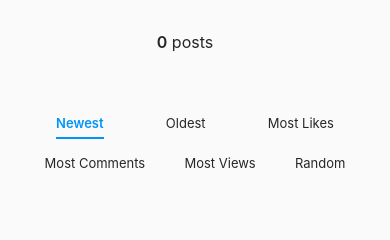
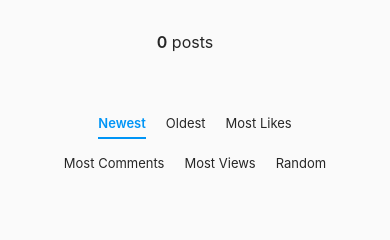
Before and after one commit to greg-randall/memento-mori, a PHP site: page / in a window 390 px wide. Shown: the part 242-482 px from the top of the page. Run offline with PHP 8.4, Linux system fonts and the light colour scheme; data that the repository does not hold is empty.

Commit message:
style: Center and align sort options on mobile with improved spacing

```diff
--- a/index.php
+++ b/index.php
@@ -764,6 +764,8 @@ $first_timestamp = gmdate("F Y",$post_data[$last_key]['creation_timestamp_unix']
         justify-content: center;
         flex-wrap: wrap;
         margin: 5px 0;
+        width: 100%;
+        max-width: 600px;
       }
 
       .sort-link {
@@ -900,13 +902,14 @@ $first_timestamp = gmdate("F Y",$post_data[$last_key]['creation_timestamp_unix']
 
         .sort-row {
           width: 100%;
-          justify-content: space-around;
+          justify-content: center;
         }
 
         .sort-link {
-          margin: 0 3px;
+          margin: 0 10px;
           font-size: 13px;
           padding: 5px 0;
+          flex: 0 0 auto;
         }
       }
 
```
